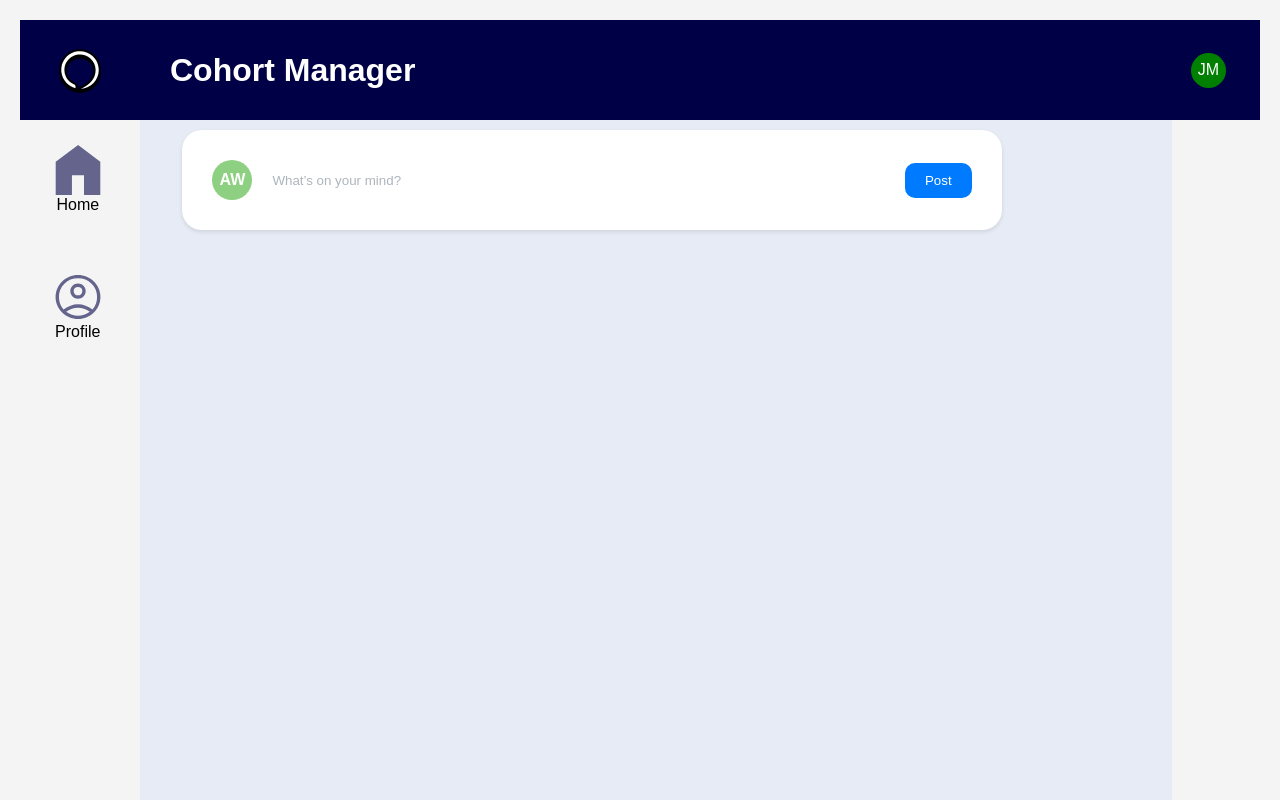
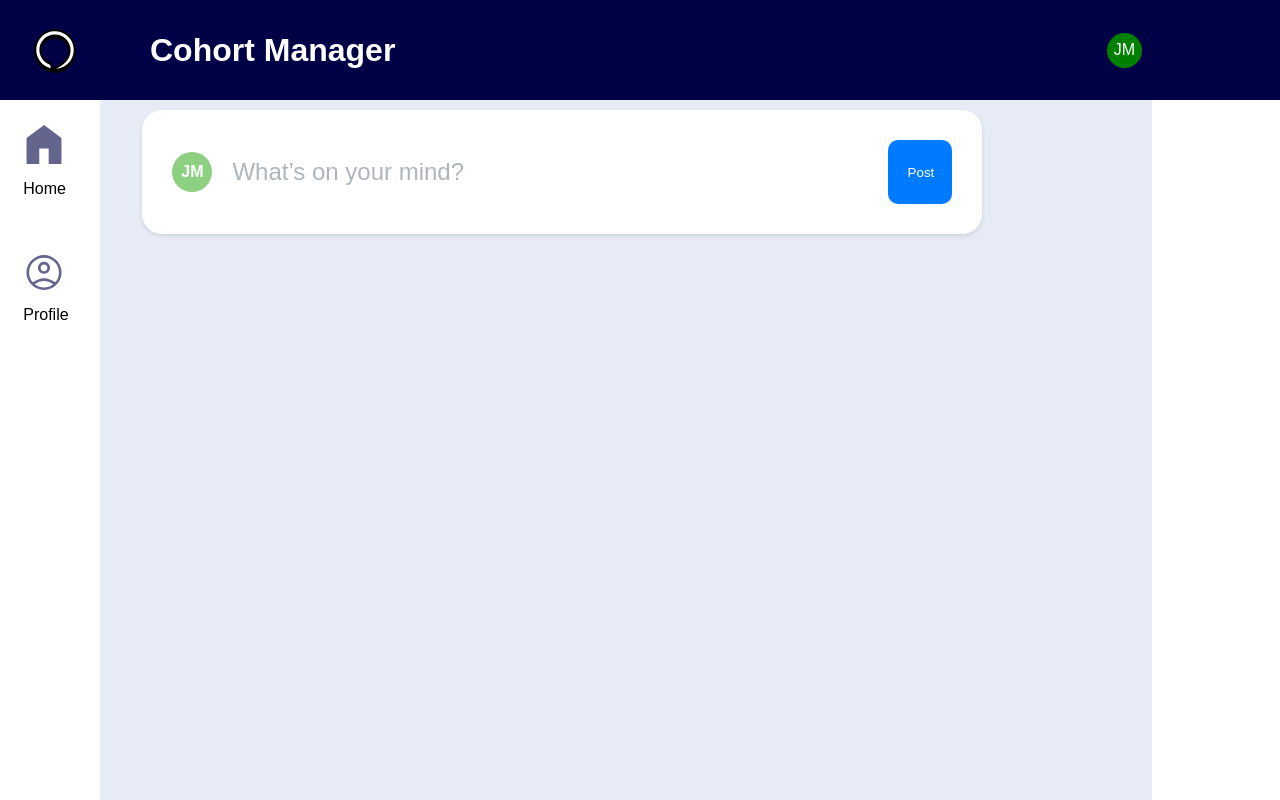
Before and after one commit to boolean-uk/react-cohort-dashboard-challenge, a React (Vite) app: page /home in a window 1280 px wide. Built offline with nearby package versions, Linux system fonts and the light colour scheme; no server answers.

Commit message:
Latest update for the gazilienth time

```diff
--- a/src/App.css
+++ b/src/App.css
@@ -15,13 +15,13 @@ html, body {
   margin: 0;
   padding: 0;
   width: 100%;
-  height: 100vh;
+  height: 100%;
   overflow-x: hidden;
 }
 
 .parent {
   display: grid;
-  grid-template-columns: 120px auto;
+  grid-template-columns: 100px auto;
   grid-template-rows: 100px auto;
   grid-template-areas:
     "header header"
@@ -37,7 +37,7 @@ html, body {
   grid-template-columns: 50px 1fr auto;
   align-items: center;
   background-color: #000046;
-  padding: 0 10px;
+  padding: 10px;
   color: white;
 }
 
@@ -52,7 +52,7 @@ html, body {
 .logo {
   justify-self: start;
   height: 50px;
-  padding-left: 25px;
+  padding-left: 20px;
 }
 
 h1 {
@@ -61,7 +61,12 @@ h1 {
   padding-left: 90px;
 }
 
+body {
+  padding: 0;
+}
+
 .user-badge {
+  right: 10px;
   width: 35px;
   height: 35px;
   border-radius: 50%;
@@ -71,7 +76,7 @@ h1 {
   justify-content: center;
   font-family: Arial, Helvetica, sans-serif;
   transition: background-color 0.3s, color 0.3s;
-  margin-right: 5vw;
+  margin-right: 10vw;
 }
 
 .user-badge:hover {
@@ -97,7 +102,7 @@ h1 {
   justify-items: center;
   width: 75%;
   height: 75%;
-  margin-left: 1vw;
+  margin-left: 0.5vw;
   transition: background-color 0.3s;
   padding: 10px;
   font-family: Arial, Helvetica, sans-serif;
@@ -114,9 +119,8 @@ h1 {
 }
 
 .menu-item p {
-  width: 65%;
+  width: 75%;
   text-align: center;
-  margin: 0;
 }
 
 .each-post {
@@ -181,11 +185,13 @@ h1 {
 
 .input {
   border: 1px solid #eaeaea;
-  border-radius: 4px;
+  border-radius: 10px;
   padding: 0.5rem;
-  width: 75vw;
-  margin-left: 3.5vw;
+  width: 73.5vw;
+  height: 10vh;
+  margin-left: 0.6vw;
   background-color: #e6ebf5;
+  font-size: 1rem;
 }
 
 .post-button {
@@ -193,6 +199,8 @@ h1 {
   color: white;
   border: none;
   border-radius: 4px;
+  height: 8vh;
+  width: 5vw;
   padding: 0.5rem 1rem;
   cursor: pointer;
   transition: background-color 0.2s;
@@ -301,6 +309,7 @@ h1 {
   border-radius: 50%;
   display: grid;
   place-items: center;
+  font-family: Arial, Helvetica, sans-serif;
 }
 
 .user-initials {
@@ -313,6 +322,7 @@ h1 {
   padding: 10px;
   border-radius: 10px;
   outline: none;
+  font-size: 1.5rem;
 }
 
 .post-button {
@@ -324,13 +334,6 @@ h1 {
   cursor: pointer;
 }
 
-body {
-  font-family: 'Arial', sans-serif;
-  margin: 0;
-  padding: 20px;
-  background: #f4f4f4;
-}
-
 .post-button:hover {
   background-color: #0056b3;
 }
@@ -338,3 +341,9 @@ body {
 .post-input::placeholder {
   color: #adb5bd;
 }
+
+.comment-input-container {
+  display: grid;
+  grid-template-columns: auto 1fr auto;
+  align-items: center;
+}
--- a/src/Components/PostsDisplay.jsx
+++ b/src/Components/PostsDisplay.jsx
@@ -39,7 +39,7 @@ export default function PostsDisplay() {
     <div className="main-content">
       <div className="post-box">
         <div className="user-avatar">
-          <span className="user-initials">AW</span>
+          <span className="user-initials">JM</span>
         </div>
         <input
           type="text"
@@ -102,6 +102,10 @@ export default function PostsDisplay() {
                         );
                       })}
                     </div>
+                    <div className="comment-input-container">
+                    <div className="user-avatar">
+                      <span className="user-initials">JM</span>
+                    </div>
                     <input
                       className="input"
                       type="text"
@@ -110,6 +114,7 @@ export default function PostsDisplay() {
                     <button className="post-button" type="submit">
                       Post
                     </button>
+                    </div>
                   </form>
                 </div>
               </li>
```
